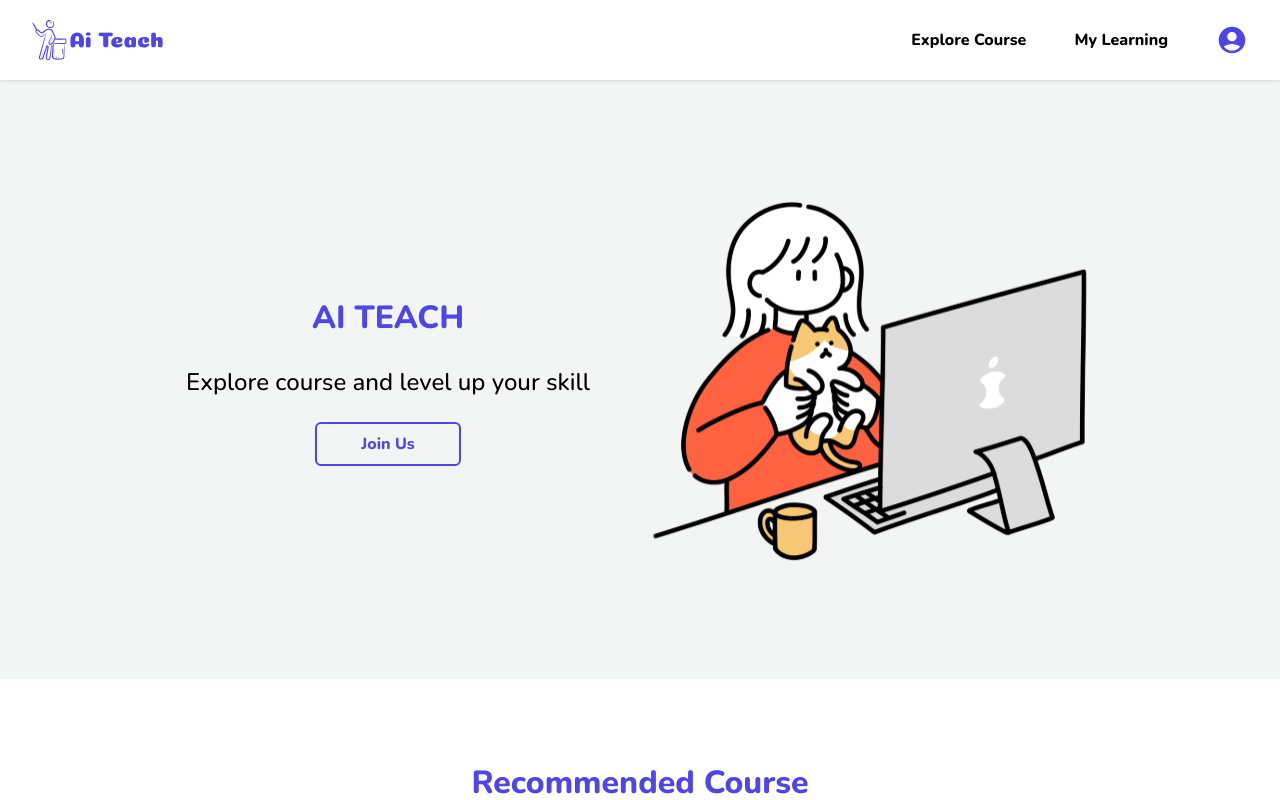
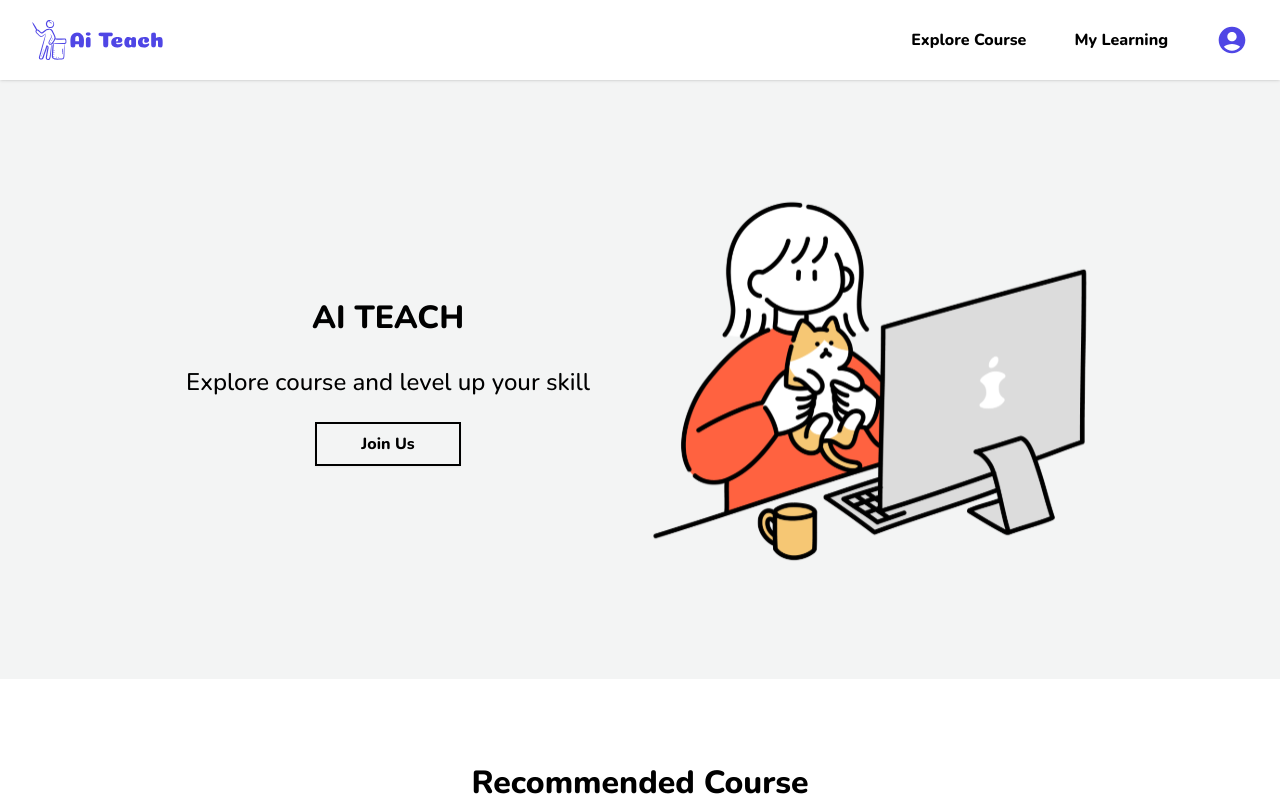
Before and after one commit to shadowbladk/ai-teach, a Next.js app: page / in a window 1280 px wide. Shown: the top 800 px of the page. Built offline with nearby package versions, Linux system fonts and the light colour scheme.

Commit message:
Add shadcn ui cli

```diff
--- /dev/null
+++ b/lib/utils.ts
@@ -0,0 +1,6 @@
+import { type ClassValue, clsx } from "clsx"
+import { twMerge } from "tailwind-merge"
+
+export function cn(...inputs: ClassValue[]) {
+  return twMerge(clsx(inputs))
+}
--- a/next.config.js
+++ b/next.config.js
@@ -1,6 +1,4 @@
 /** @type {import('next').NextConfig} */
-const nextConfig = {
-  reactStrictMode: true,
-}
+const nextConfig = {};
 
-module.exports = nextConfig
+module.exports = nextConfig;
--- a/tailwind.config.ts
+++ b/tailwind.config.ts
@@ -1,19 +1,80 @@
-import type { Config } from "tailwindcss";
+import type { Config } from "tailwindcss"
 
-const config: Config = {
+const config = {
+  darkMode: ["class"],
   content: [
-    "./src/pages/**/*.{js,ts,jsx,tsx,mdx}",
-    "./src/components/**/*.{js,ts,jsx,tsx,mdx}",
-    "./src/app/**/*.{js,ts,jsx,tsx,mdx}",
-  ],
+    './pages/**/*.{ts,tsx}',
+    './components/**/*.{ts,tsx}',
+    './app/**/*.{ts,tsx}',
+    './src/**/*.{ts,tsx}',
+	],
+  prefix: "",
   theme: {
+    container: {
+      center: true,
+      padding: "2rem",
+      screens: {
+        "2xl": "1400px",
+      },
+    },
     extend: {
       colors: {
-        primary: "#4F46E5",
-        secondary: "#80489C",
+        border: "hsl(var(--border))",
+        input: "hsl(var(--input))",
+        ring: "hsl(var(--ring))",
+        background: "hsl(var(--background))",
+        foreground: "hsl(var(--foreground))",
+        primary: {
+          DEFAULT: "hsl(var(--primary))",
+          foreground: "hsl(var(--primary-foreground))",
+        },
+        secondary: {
+          DEFAULT: "hsl(var(--secondary))",
+          foreground: "hsl(var(--secondary-foreground))",
+        },
+        destructive: {
+          DEFAULT: "hsl(var(--destructive))",
+          foreground: "hsl(var(--destructive-foreground))",
+        },
+        muted: {
+          DEFAULT: "hsl(var(--muted))",
+          foreground: "hsl(var(--muted-foreground))",
+        },
+        accent: {
+          DEFAULT: "hsl(var(--accent))",
+          foreground: "hsl(var(--accent-foreground))",
+        },
+        popover: {
+          DEFAULT: "hsl(var(--popover))",
+          foreground: "hsl(var(--popover-foreground))",
+        },
+        card: {
+          DEFAULT: "hsl(var(--card))",
+          foreground: "hsl(var(--card-foreground))",
+        },
+      },
+      borderRadius: {
+        lg: "var(--radius)",
+        md: "calc(var(--radius) - 2px)",
+        sm: "calc(var(--radius) - 4px)",
+      },
+      keyframes: {
+        "accordion-down": {
+          from: { height: "0" },
+          to: { height: "var(--radix-accordion-content-height)" },
+        },
+        "accordion-up": {
+          from: { height: "var(--radix-accordion-content-height)" },
+          to: { height: "0" },
+        },
+      },
+      animation: {
+        "accordion-down": "accordion-down 0.2s ease-out",
+        "accordion-up": "accordion-up 0.2s ease-out",
       },
     },
   },
-  plugins: [],
-};
-export default config;
+  plugins: [require("tailwindcss-animate")],
+} satisfies Config
+
+export default config
```
Also changed, not shown: package.json (+7 -1 lines), tsconfig.json (+8 -3 lines), components.json (added), 1 other file (tests, documents, lock files or other folders).
